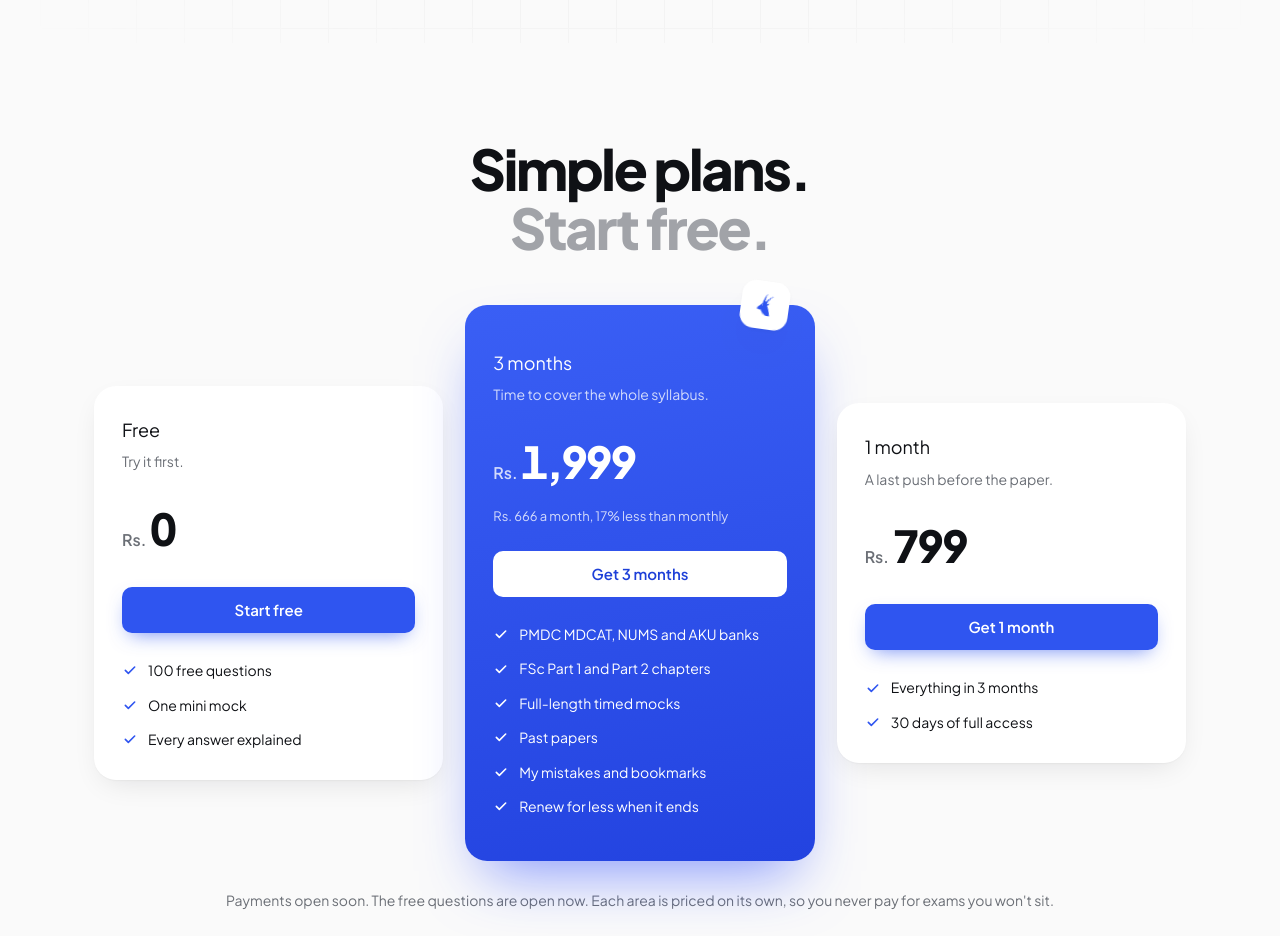
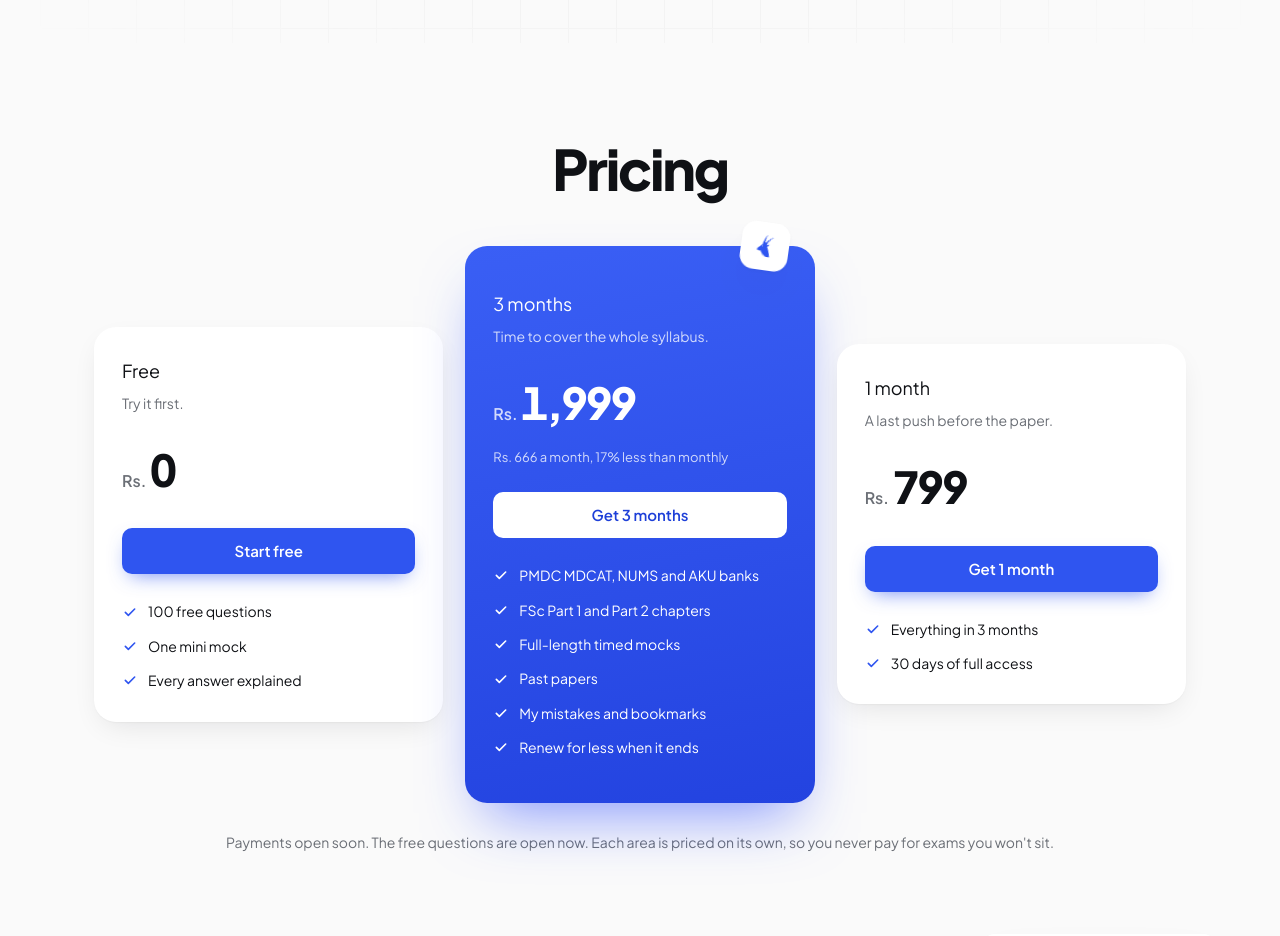
Before and after one commit to hozaifahejaz/mdcat-qbank, a Next.js app: page /experiments/8 in a window 1280 px wide. Shown: the part 1840-2776 px from the top of the page. Built offline with nearby package versions, Linux system fonts and the light colour scheme; no server answers.

Commit message:
Landing: pricing heading is just "Pricing"

```diff
--- a/components/experiment8/Pricing.tsx
+++ b/components/experiment8/Pricing.tsx
@@ -27,7 +27,7 @@ export default function Pricing({ payments, soon = false }: { payments: boolean;
     <section id="pricing" className="x3-sec">
       <div className="x3-wrap">
         <div className="x3-head">
-          <h2>Simple plans.<br /><span className="mute">Start free.</span></h2>
+          <h2>Pricing</h2>
         </div>
         {later ? (
           <div className="x3-card x8-later" key={id}>
```
